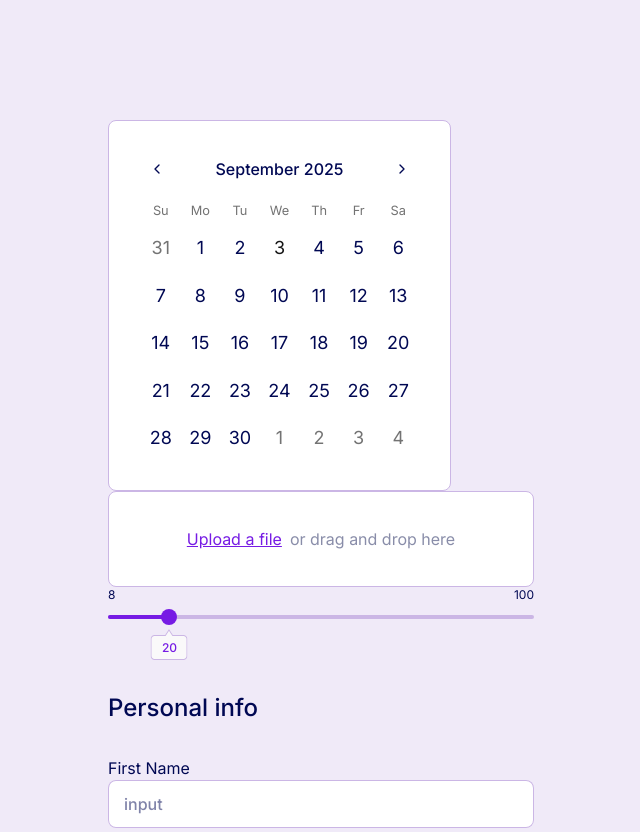
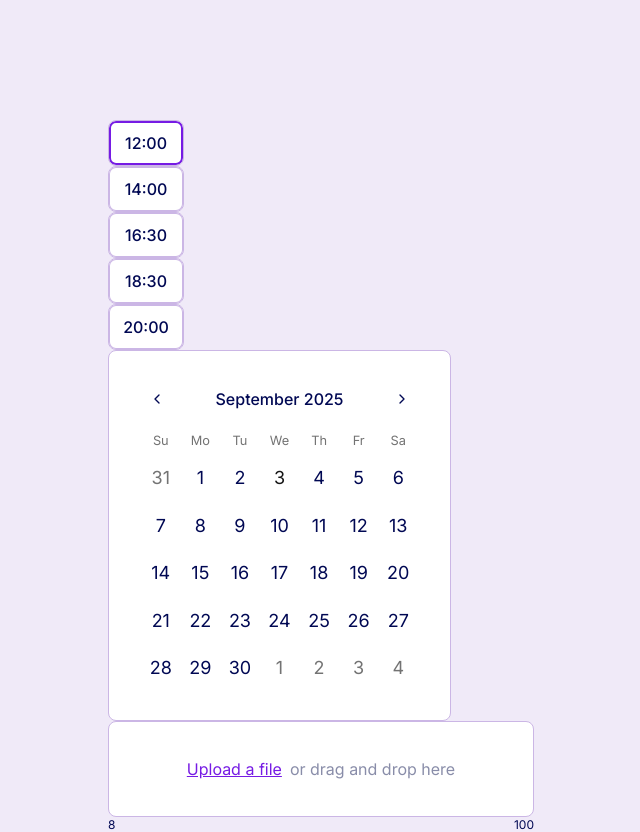
Before and after one commit to ryomiz/training-form, a Next.js app: page / in a window 1280 px wide. Shown: the top 832 px of the page, without its empty margins (319-959 px from the left). Built offline with nearby package versions, Linux system fonts and the light colour scheme.

Commit message:
💄 add timeslot component

```diff
--- a/package.json
+++ b/package.json
@@ -10,6 +10,8 @@
     "check": "npx @biomejs/biome check --write --unsafe ./src"
   },
   "dependencies": {
+    "@radix-ui/react-label": "^2.1.7",
+    "@radix-ui/react-radio-group": "^1.3.8",
     "@radix-ui/react-slider": "^1.3.6",
     "@radix-ui/react-slot": "^1.2.3",
     "class-variance-authority": "^0.7.1",
--- a/src/app/page.tsx
+++ b/src/app/page.tsx
@@ -1,17 +1,69 @@
 "use client";
 
+import { RadioGroup } from "@radix-ui/react-radio-group";
 import { useState } from "react";
 import { Button } from "@/components/ui/button";
 import { Calendar } from "@/components/ui/calendar";
 import { ImageUploader } from "@/components/ui/image-uploader";
 import { Input } from "@/components/ui/input";
+import { Label } from "@/components/ui/label";
+import { RadioGroupItem } from "@/components/ui/radio-group";
 import { Slider } from "@/components/ui/slider";
+import { cn } from "@/lib/utils";
+
+const options = [
+  {
+    value: "1200",
+    label: "12:00",
+  },
+  {
+    value: "1400",
+    label: "14:00",
+  },
+  {
+    value: "1630",
+    label: "16:30",
+  },
+  {
+    value: "1830",
+    label: "18:30",
+  },
+  {
+    value: "2000",
+    label: "20:00",
+  },
+];
 
 export default function Home() {
   const [file, setFile] = useState<File | null>(null);
   const [age, setAge] = useState([20]);
+  const [value, setValue] = useState<(typeof options)[number]["value"]>(
+    options[0].value,
+  );
   return (
     <div>
+      <RadioGroup defaultValue={value} onValueChange={(val) => setValue(val)}>
+        {options.map((option) => (
+          <div key={option.value} className="flex items-center space-x-2">
+            <RadioGroupItem
+              value={option.value}
+              id={option.value}
+              className={"sr-only"}
+            />
+            <Label
+              htmlFor={option.value}
+              className={cn(
+                "grid h-[46px] w-[76px] cursor-pointer place-items-center rounded-md border border-purple-300 bg-white text-base",
+                "shadow-[inset_0_0_0_1px_theme(colors.purple.300)]",
+                value === option.value &&
+                  "shadow-[inset_0_0_0_2px_theme(colors.purple.700)]",
+              )}
+            >
+              {option.label}
+            </Label>
+          </div>
+        ))}
+      </RadioGroup>
       <Calendar mode="single" />
       <ImageUploader
         file={file}
--- /dev/null
+++ b/src/components/ui/label.tsx
@@ -0,0 +1,24 @@
+"use client";
+
+import * as LabelPrimitive from "@radix-ui/react-label";
+import type * as React from "react";
+
+import { cn } from "@/lib/utils";
+
+function Label({
+  className,
+  ...props
+}: React.ComponentProps<typeof LabelPrimitive.Root>) {
+  return (
+    <LabelPrimitive.Root
+      data-slot="label"
+      className={cn(
+        "flex select-none items-center gap-2 font-medium text-sm leading-none peer-disabled:cursor-not-allowed peer-disabled:opacity-50 group-data-[disabled=true]:pointer-events-none group-data-[disabled=true]:opacity-50",
+        className,
+      )}
+      {...props}
+    />
+  );
+}
+
+export { Label };
--- /dev/null
+++ b/src/components/ui/radio-group.tsx
@@ -0,0 +1,45 @@
+"use client";
+
+import * as RadioGroupPrimitive from "@radix-ui/react-radio-group";
+import { CircleIcon } from "lucide-react";
+import type * as React from "react";
+
+import { cn } from "@/lib/utils";
+
+function RadioGroup({
+  className,
+  ...props
+}: React.ComponentProps<typeof RadioGroupPrimitive.Root>) {
+  return (
+    <RadioGroupPrimitive.Root
+      data-slot="radio-group"
+      className={cn("grid gap-3", className)}
+      {...props}
+    />
+  );
+}
+
+function RadioGroupItem({
+  className,
+  ...props
+}: React.ComponentProps<typeof RadioGroupPrimitive.Item>) {
+  return (
+    <RadioGroupPrimitive.Item
+      data-slot="radio-group-item"
+      className={cn(
+        "aspect-square size-4 shrink-0 rounded-full border border-input text-primary shadow-xs outline-none transition-[color,box-shadow] focus-visible:border-ring focus-visible:ring-[3px] focus-visible:ring-ring/50 disabled:cursor-not-allowed disabled:opacity-50 aria-invalid:border-destructive aria-invalid:ring-destructive/20 dark:bg-input/30 dark:aria-invalid:ring-destructive/40",
+        className,
+      )}
+      {...props}
+    >
+      <RadioGroupPrimitive.Indicator
+        data-slot="radio-group-indicator"
+        className="relative flex items-center justify-center"
+      >
+        <CircleIcon className="-translate-x-1/2 -translate-y-1/2 absolute top-1/2 left-1/2 size-2 fill-primary" />
+      </RadioGroupPrimitive.Indicator>
+    </RadioGroupPrimitive.Item>
+  );
+}
+
+export { RadioGroup, RadioGroupItem };
```
Also changed, not shown: 1 other file (tests, documents, lock files or other folders).
